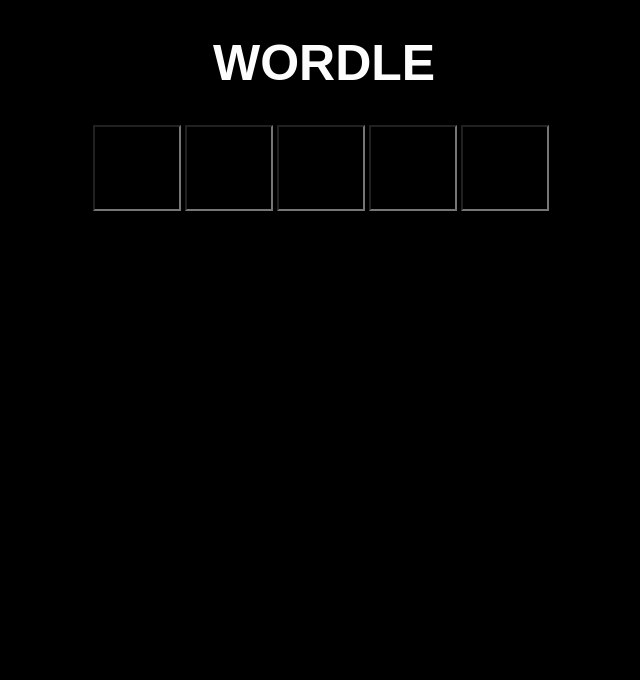
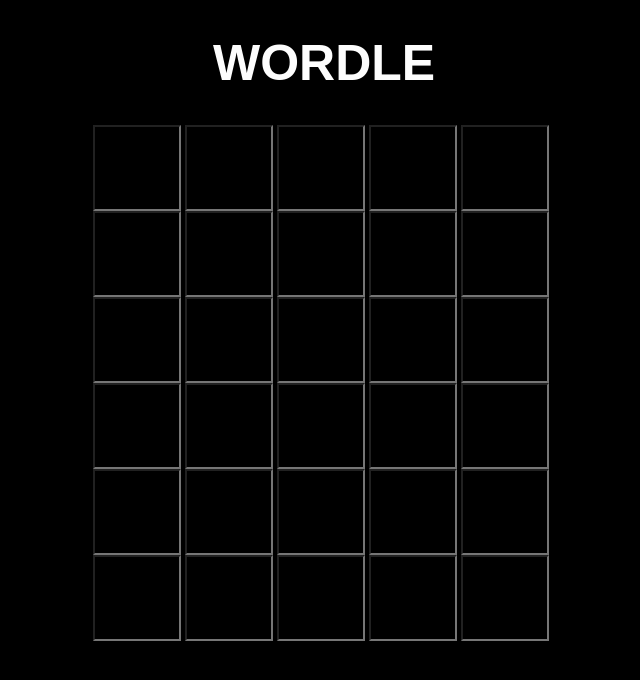
Before and after one commit to ACENSONIX/Wordle, a plain HTML site: page index.html in a window 1280 px wide. Shown: the whole page, without its empty margins (415-1055 px from the left). Drawn offline with Linux system fonts and the light colour scheme.

Commit message:
all the six lines can take input now

```diff
--- a/index.html
+++ b/index.html
@@ -15,7 +15,7 @@
         <input
           type="text"
           class="box"
-          id="box-1"
+          id="box-1-1"
           oninput="getdata()"
           minlength="1"
           maxlength="1"
@@ -23,7 +23,7 @@
         <input
           type="text"
           class="box"
-          id="box-2"
+          id="box-1-2"
           oninput="getdata()"
           minlength="1"
           maxlength="1"
@@ -32,7 +32,7 @@
         <input
           type="text"
           class="box"
-          id="box-3"
+          id="box-1-3"
           oninput="getdata()"
           minlength="1"
           maxlength="1"
@@ -41,7 +41,7 @@
         <input
           type="text"
           class="box"
-          id="box-4"
+          id="box-1-4"
           oninput="getdata()"
           minlength="1"
           maxlength="1"
@@ -50,47 +50,244 @@
         <input
           type="text"
           class="box"
-          id="box-5"
+          id="box-1-5"
           minlength="1"
           maxlength="1"
           readonly
           onkeydown="del_enter()"
         />
       </div>
-      <!-- <div id="line-2">
-        <input type="text" class="box" id="box-1" minlength="1" maxlength="1" />
-        <input type="text" class="box" id="box-2" maxlength="1" />
-        <input type="text" class="box" id="box-3" maxlength="1" />
-        <input type="text" class="box" id="box-4" maxlength="1" />
-        <input type="text" class="box" id="box-5" maxlength="1" />
+      <div id="line-2">
+        <input
+          type="text"
+          class="box"
+          id="box-2-1"
+          oninput="getdata()"
+          minlength="1"
+          maxlength="1"
+        />
+        <input
+          type="text"
+          class="box"
+          id="box-2-2"
+          oninput="getdata()"
+          minlength="1"
+          maxlength="1"
+          readonly
+        />
+        <input
+          type="text"
+          class="box"
+          id="box-2-3"
+          oninput="getdata()"
+          minlength="1"
+          maxlength="1"
+          readonly
+        />
+        <input
+          type="text"
+          class="box"
+          id="box-2-4"
+          oninput="getdata()"
+          minlength="1"
+          maxlength="1"
+          readonly
+        />
+        <input
+          type="text"
+          class="box"
+          id="box-2-5"
+          minlength="1"
+          maxlength="1"
+          readonly
+          onkeydown="del_enter()"
+        />
       </div>
       <div id="line-3">
-        <input type="text" class="box" id="box-1" maxlength="1" />
-        <input type="text" class="box" id="box-2" maxlength="1" />
-        <input type="text" class="box" id="box-3" maxlength="1" />
-        <input type="text" class="box" id="box-4" maxlength="1" />
-        <input type="text" class="box" id="box-5" maxlength="1" />
+        <input
+          type="text"
+          class="box"
+          id="box-3-1"
+          oninput="getdata()"
+          minlength="1"
+          maxlength="1"
+        />
+        <input
+          type="text"
+          class="box"
+          id="box-3-2"
+          oninput="getdata()"
+          minlength="1"
+          maxlength="1"
+          readonly
+        />
+        <input
+          type="text"
+          class="box"
+          id="box-3-3"
+          oninput="getdata()"
+          minlength="1"
+          maxlength="1"
+          readonly
+        />
+        <input
+          type="text"
+          class="box"
+          id="box-3-4"
+          oninput="getdata()"
+          minlength="1"
+          maxlength="1"
+          readonly
+        />
+        <input
+          type="text"
+          class="box"
+          id="box-3-5"
+          minlength="1"
+          maxlength="1"
+          readonly
+          onkeydown="del_enter()"
+        />
       </div>
       <div id="line-4">
-        <input type="text" class="box" id="box-1" maxlength="1" />
-        <input type="text" class="box" id="box-2" maxlength="1" />
-        <input type="text" class="box" id="box-3" maxlength="1" />
-        <input type="text" class="box" id="box-4" maxlength="1" />
-        <input type="text" class="box" id="box-5" maxlength="1" />
+        <input
+          type="text"
+          class="box"
+          id="box-4-1"
+          oninput="getdata()"
+          minlength="1"
+          maxlength="1"
+        />
+        <input
+          type="text"
+          class="box"
+          id="box-4-2"
+          oninput="getdata()"
+          minlength="1"
+          maxlength="1"
+          readonly
+        />
+        <input
+          type="text"
+          class="box"
+          id="box-4-3"
+          oninput="getdata()"
+          minlength="1"
+          maxlength="1"
+          readonly
+        />
+        <input
+          type="text"
+          class="box"
+          id="box-4-4"
+          oninput="getdata()"
+          minlength="1"
+          maxlength="1"
+          readonly
+        />
+        <input
+          type="text"
+          class="box"
+          id="box-4-5"
+          minlength="1"
+          maxlength="1"
+          readonly
+          onkeydown="del_enter()"
+        />
       </div>
       <div id="line-5">
-        <input type="text" class="box" id="box-1" maxlength="1" />
-        <input type="text" class="box" id="box-2" maxlength="1" />
-        <input type="text" class="box" id="box-3" maxlength="1" />
-        <input type="text" class="box" id="box-4" maxlength="1" />
-        <input type="text" class="box" id="box-5" maxlength="1" />
+        <input
+          type="text"
+          class="box"
+          id="box-5-1"
+          oninput="getdata()"
+          minlength="1"
+          maxlength="1"
+        />
+        <input
+          type="text"
+          class="box"
+          id="box-5-2"
+          oninput="getdata()"
+          minlength="1"
+          maxlength="1"
+          readonly
+        />
+        <input
+          type="text"
+          class="box"
+          id="box-5-3"
+          oninput="getdata()"
+          minlength="1"
+          maxlength="1"
+          readonly
+        />
+        <input
+          type="text"
+          class="box"
+          id="box-5-4"
+          oninput="getdata()"
+          minlength="1"
+          maxlength="1"
+          readonly
+        />
+        <input
+          type="text"
+          class="box"
+          id="box-5-5"
+          minlength="1"
+          maxlength="1"
+          readonly
+          onkeydown="del_enter()"
+        />
       </div>
       <div id="line-6">
-        <input type="text" class="box" id="box-1" maxlength="1" />
-        <input type="text" class="box" id="box-2" maxlength="1" />
-        <input type="text" class="box" id="box-3" maxlength="1" />
-        <input type="text" class="box" id="box-4" maxlength="1" />
-        <input type="text" class="box" id="box-5" maxlength="1" /> -->
+        <input
+          type="text"
+          class="box"
+          id="box-6-1"
+          oninput="getdata()"
+          minlength="1"
+          maxlength="1"
+        />
+        <input
+          type="text"
+          class="box"
+          id="box-6-2"
+          oninput="getdata()"
+          minlength="1"
+          maxlength="1"
+          readonly
+        />
+        <input
+          type="text"
+          class="box"
+          id="box-6-3"
+          oninput="getdata()"
+          minlength="1"
+          maxlength="1"
+          readonly
+        />
+        <input
+          type="text"
+          class="box"
+          id="box-6-4"
+          oninput="getdata()"
+          minlength="1"
+          maxlength="1"
+          readonly
+        />
+        <input
+          type="text"
+          class="box"
+          id="box-6-5"
+          minlength="1"
+          maxlength="1"
+          readonly
+          onkeydown="del_enter()"
+        />
+      </div>
+
       </div>
     </div>
   </body>
--- a/script.js
+++ b/script.js
@@ -6,9 +6,10 @@
 function getdata() {
   if (i <= 4) {
     var arr = document.getElementById("line-" + j).children;
-    // let len = document.getElementById("line-" + j).childElementCount;
-    if (i - 1 >= 0)
+
+    if (i - 1 >= 0) {
       document.getElementById(arr[i - 1].id).setAttribute("readOnly", "true");
+    }
     document.getElementById(arr[i + 1].id).focus();
     document.getElementById(arr[i + 1].id).removeAttribute("readonly");
     i++;
@@ -20,6 +21,9 @@
   console.log(key);
   if (i == 4 && key == 13) {
     validate();
+    let next_line = document.getElementById("line-" + j).children;
+    document.getElementById(next_line[0].id).focus();
+    i = 0;
   }
 }
 
@@ -29,19 +33,15 @@
   let in_ans = "";
   for (k = 0; k < array.length; k++) {
     let alpha = document.getElementById(array[k].id);
-
-    // console.log(alpha.id);
-    // console.log(document.getElementById(alpha.id).value);
     in_ans = in_ans + document.getElementById(alpha.id).value;
+    document.getElementById(alpha.id).readOnly = true;
     if (in_ans[k] == new_word[k]) {
       document.getElementById(alpha.id).style.backgroundColor =
         "rgb(223, 207, 62)";
-      console.log(10);
     } else {
       document.getElementById(alpha.id).style.backgroundColor =
         "rgb(149, 145, 158)";
-      console.log(20);
     }
   }
-  console.log(new_word[0]);
+  j++;
 }
```
